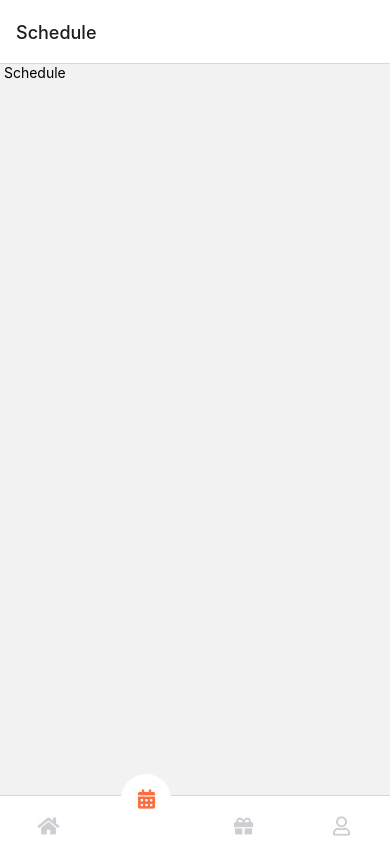
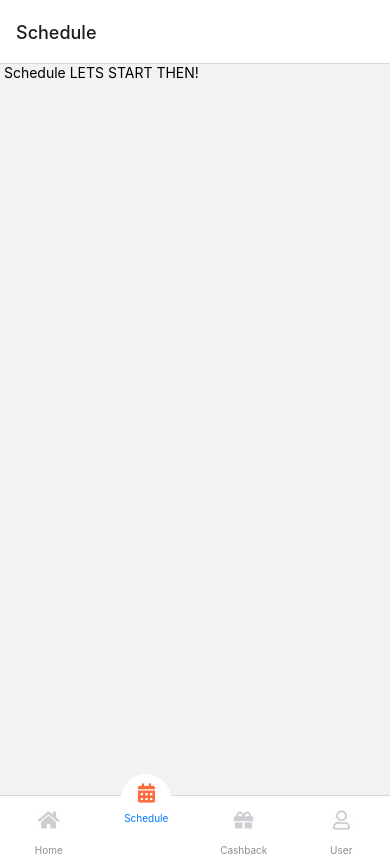
Before and after one commit to cronixraimer/PrimoApp, a React Native app: screen /Schedule in a window 390 px wide. Built offline with nearby package versions, Linux system fonts and the light colour scheme.

Commit message:
few bugs based on navigation have been fixed

```diff
--- a/App.js
+++ b/App.js
@@ -24,7 +24,7 @@ const App = () => {
            screenOptions={{headerShown: false}}
             initialRouteName = { 'Home' }>
 
-              <Stack.Screen name='Home' component={Tabs} />
+              <Stack.Screen name='Tabs' component={Tabs} />
               <Stack.Screen name='Cashback' component={Cashback} />
               <Stack.Screen name='Cleaning' component={Cleaning} />
               <Stack.Screen name='Login' component={Login} />
--- a/navigation/tabs.js
+++ b/navigation/tabs.js
@@ -92,7 +92,7 @@ const CustomTabBar = (props) => {
 const Tabs = () => {
     return (
         <Tab.Navigator
-            tabBarOptions={{ showLabel: false,
+            screenOptions={{ showLabel: false,
                 style: {
                     position: 'absolute',
                     backgroundColor: "transparent",
--- a/screens/schedule.js
+++ b/screens/schedule.js
@@ -4,7 +4,7 @@ import { View, Text } from 'react-native'
 const Schedule = () => {
     return (
         <View>
-            <Text> Schedule </Text>
+            <Text> Schedule LETS START THEN! </Text>
         </View>
     )
 }
```
